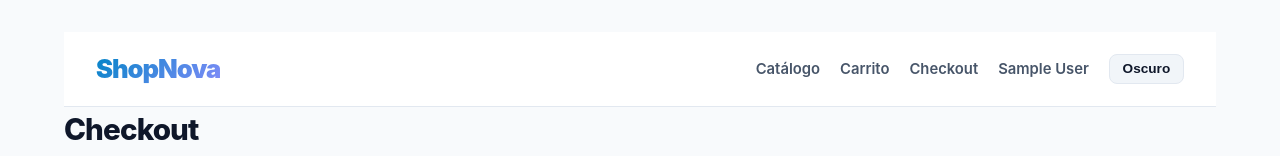
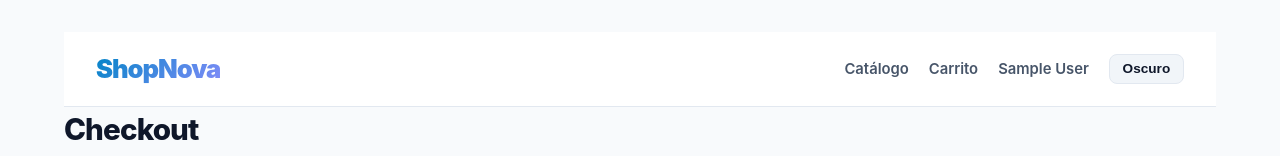
Before and after one commit to JNevid-RO/JNevid-RO-ProyectoM5_JoseNevidRodriguezOrtega, a React (Vite) app: page /checkout in a window 1280 px wide. Shown: the top 156 px of the page. Built offline with nearby package versions, Linux system fonts and the light colour scheme; no server answers; the database is empty; sample sign-in values are in the browser's storage.

Commit message:
fix(navbar): ocultar enlace de checkout si el carrito esta vacio

```diff
--- a/src/components/Navbar.tsx
+++ b/src/components/Navbar.tsx
@@ -27,7 +27,9 @@ export function Navbar() {
             <Link to="/cart" className="nav-link nav-link-cart">
               Carrito{totalItems > 0 ? ` (${totalItems})` : ''}
             </Link>
-            <Link to="/checkout" className="nav-link">Checkout</Link>
+            {totalItems > 0 && (
+              <Link to="/checkout" className="nav-link">Checkout</Link>
+            )}
             {userPendingOrders.length > 0 && (
               <Link to="/orders" className="nav-link nav-link-pending">
                 Órdenes ({userPendingOrders.length})
```
